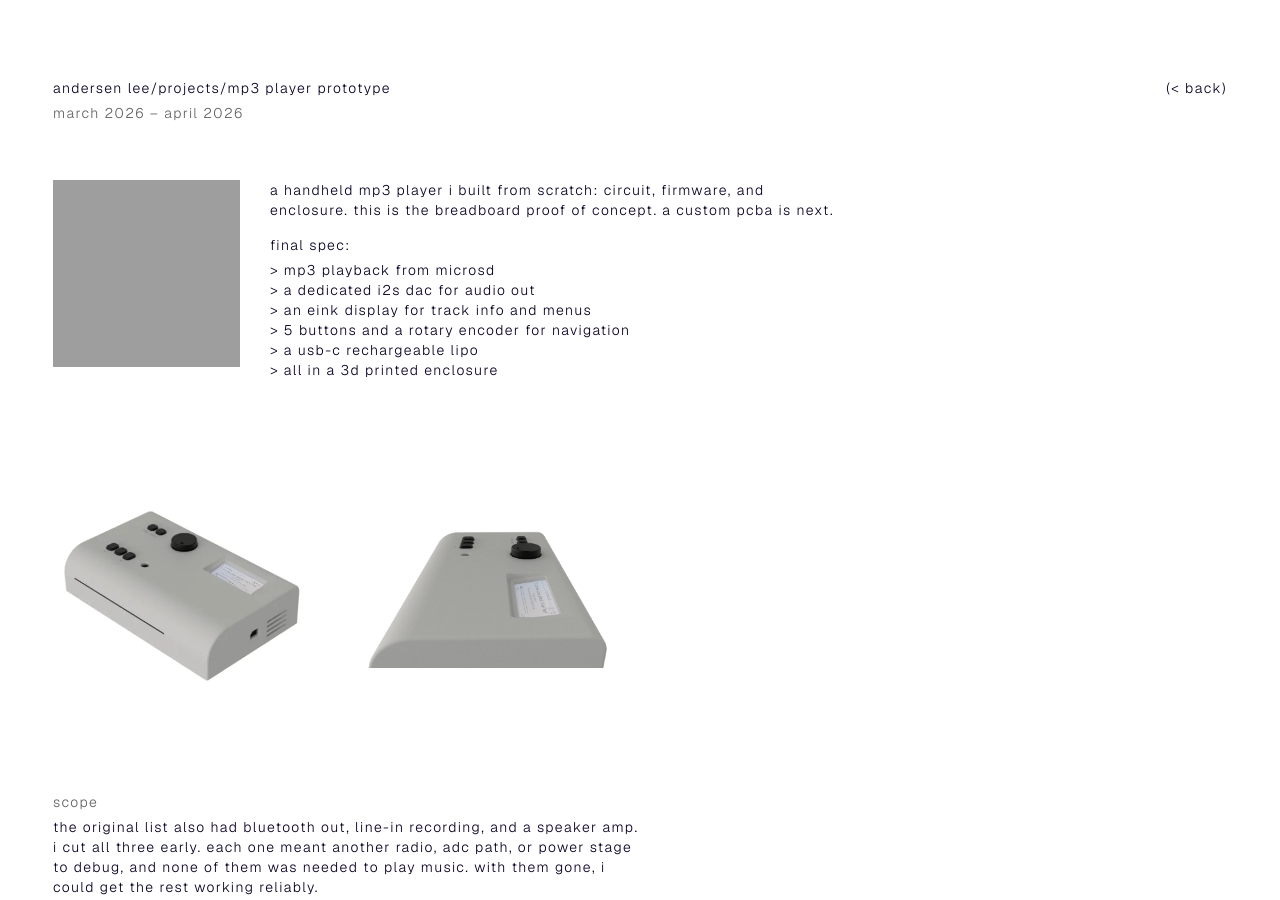
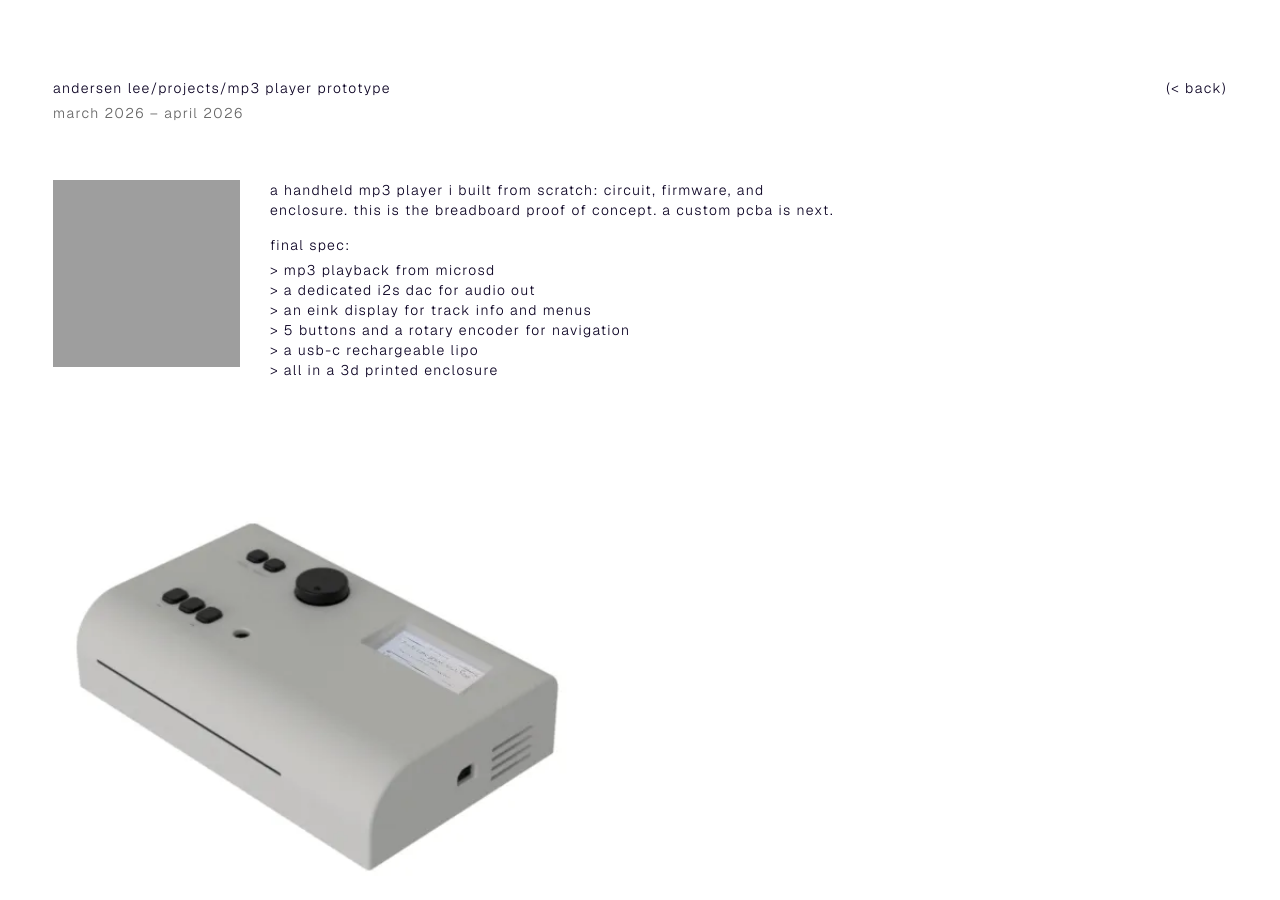
Before and after one commit to sheungjitandersenlee/andersenlee, an Astro site: page /mp3-prototype in a window 1280 px wide. Shown: the top 900 px of the page. Built offline with nearby package versions, Linux system fonts and the light colour scheme; Astro itself is replaced by a stand-in of ours; grey boxes are pictures that could not be loaded.

Commit message:
Highlight links on hover, drop images to the bottom on short experience pages
Hovered links get a solid block: goldenrod with black text on dark pages,
red with white text on white pages. Removes the second mp3 render.

Co-Authored-By: Claude Opus 5.5 <noreply@anthropic.com>

```diff
--- a/src/data/pages/mp3-prototype.json
+++ b/src/data/pages/mp3-prototype.json
@@ -25,13 +25,6 @@
           "alt": "",
           "ar": 1.341,
           "source": "/images/full/render.png",
-          "box": 1.5
-        },
-        {
-          "img": "/images/web/render2.webp",
-          "alt": "",
-          "ar": 2.011,
-          "source": "/images/full/render2.png",
           "box": 1.5
         }
       ]
--- a/src/styles/global.css
+++ b/src/styles/global.css
@@ -26,6 +26,8 @@
   --ink:        #0a0022;    /* text on white project pages */
   --white:      #ffffff;
   --black:      #000000;
+  --red:        #ff0000;    /* hover highlight on white pages */
+  --yellow:     #f0b72a;    /* hover highlight on dark pages */
   --text-muted: #636363;    /* dates, labels, credits (light bg) */
 
   /* ── Page gutters ──────────────────────────────────────────────────────
@@ -93,6 +95,10 @@ body {
 /* experience pages: the home painting behind them (shares the painting rules below) */
 body.theme-purple { --text-muted: #a1a1a1; }
 body.theme-light  { background: var(--white);  color: var(--ink); }
+
+/* hover highlight: yellow with black text on dark pages, red with white text on white pages */
+body { --hl-bg: var(--yellow); --hl-fg: var(--black); }
+body.theme-light { --hl-bg: var(--red); --hl-fg: var(--white); }
 body.theme-black  { background: var(--black);  color: var(--white); }
 body.theme-home   { background: var(--black);  color: var(--white); }
 /* the home painting behind a page that scrolls (about me): pinned to the
@@ -124,8 +130,8 @@ body.theme-painting::before, body.theme-purple::before {
   }
 }
 
-a { color: inherit; text-decoration: none; transition: opacity 0.2s; }
-a:hover { opacity: 0.75; }
+a { color: inherit; text-decoration: none; }
+a:hover, .portfolio__more:hover { background: var(--hl-bg); color: var(--hl-fg); }
 
 h1, h2, p, figure { margin: 0; font: inherit; }
 strong, b { font-weight: 500; }
@@ -233,7 +239,7 @@ body.theme-home {
   margin-top: var(--home-section-gap);
 }
 /* Links hug their text instead of stretching across the column. */
-.home__experience a { justify-self: start; }
+.home__experience > * { justify-self: start; }
 .home__experience .home__dates {
   display: grid;
   grid-template-columns: subgrid;
@@ -293,10 +299,10 @@ body.theme-home {
   padding: 92px 60px 50px var(--gutter-left);
 }
 .portfolio__card img { width: 100%; aspect-ratio: 1; object-fit: cover; }
-.portfolio__label { display: block; margin-top: 9px; line-height: var(--lh); transition: opacity 0.2s; }
-/* hovering a card fades only its title, never the image */
-.portfolio__card:hover { opacity: 1; }
-.portfolio__card:hover .portfolio__label { opacity: 0.75; }
+.portfolio__label { display: block; width: fit-content; margin-top: 9px; line-height: var(--lh); }
+/* hovering a card highlights only its title, never the image */
+.portfolio__card:hover { background: none; color: inherit; }
+.portfolio__card:hover .portfolio__label { background: var(--hl-bg); color: var(--hl-fg); }
 .portfolio__card[hidden] { display: none; }/* "see all" sits on its own row under the cards, in the same text style */
 .portfolio__more {
   grid-column: 1 / -1;
@@ -308,9 +314,7 @@ body.theme-home {
   font: inherit;
   letter-spacing: inherit;
   cursor: pointer;
-  transition: opacity 0.2s;
 }
-.portfolio__more:hover { opacity: 0.75; }
 @media (max-width: 1024px) {
   .portfolio { grid-template-columns: repeat(2, minmax(0, 1fr)); }
 }
@@ -350,6 +354,13 @@ body.theme-home {
 /* experience pages (theme "purple"): bullets 15px apart, images 120px below
    the text, text 10 columns wide, image rows 350px tall */
 .theme-purple .project { --para-gap: var(--s-s); --text-gap: var(--s-xl); --text-cols: 10; --row-h: 350px; }
+/* experience pages that fit on one screen: the images drop to the bottom,
+   as far from it as the header is from the top. Longer pages keep the
+   120px text-to-image gap and just scroll. */
+.theme-purple .project { display: flex; flex-direction: column; min-height: 100svh; }
+.theme-purple .project__body { flex: 1 0 auto; padding-bottom: var(--header-top); }
+.theme-purple .project__section:last-child { flex: 1 0 auto; }
+.theme-purple .project__section:last-child > .project__rows:last-child { margin-top: auto; }
 .project .page-header { min-height: var(--header-h); }
 
 .project__body {
```
